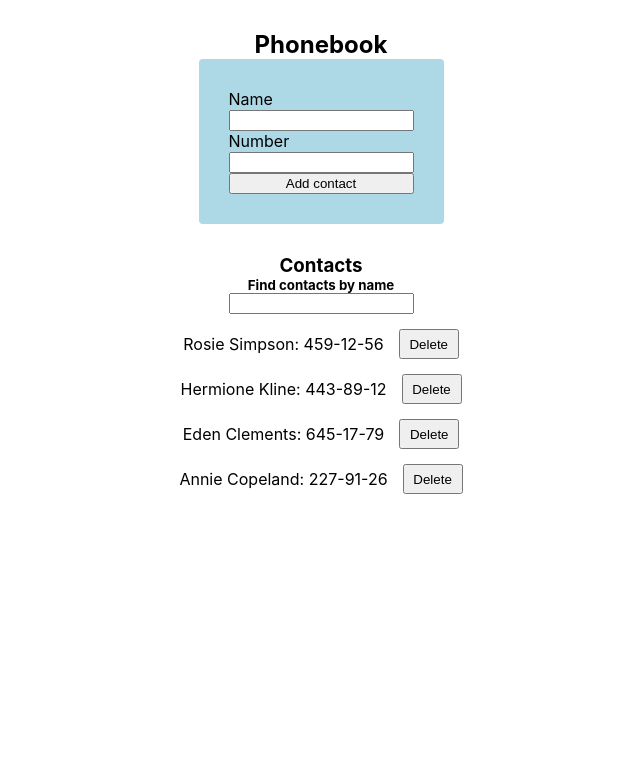
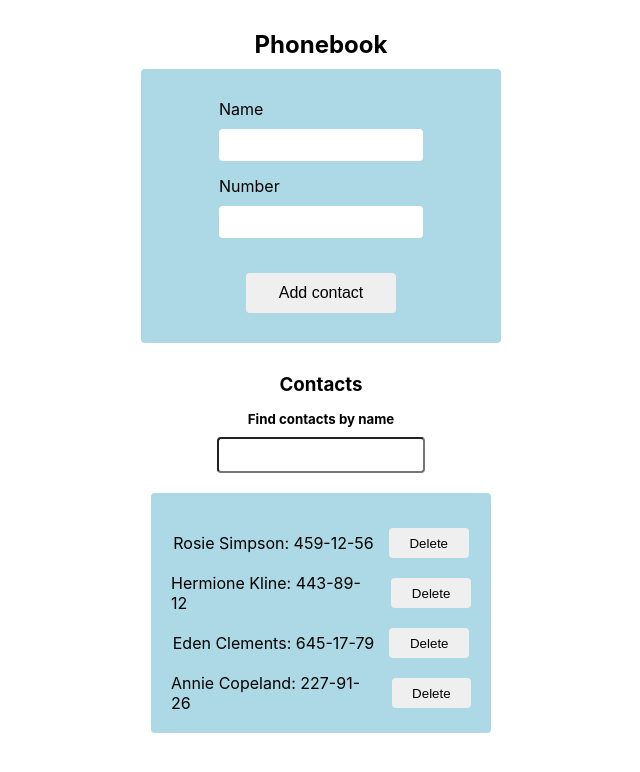
Before and after one commit to NataliiaSav/goit-react-hw-02-phonebook, a React (Create React App) app: page / in a window 1280 px wide. Shown: the top 772 px of the page, without its empty margins (319-959 px from the left). Built offline with nearby package versions, Linux system fonts and the light colour scheme.

Commit message:
add styles

```diff
--- a/src/components/ContactForm/ContactForm.jsx
+++ b/src/components/ContactForm/ContactForm.jsx
@@ -24,9 +24,9 @@ export class ContactForm extends Component {
     render() {
         return (
             <form className={css.form} onSubmit = {this.handleSubmit}>
-                <label>
-                    <p>Name</p>
-                    <input className={css.inputContact}
+                <label className = {css.label}>
+                    <p className={css.title}>Name</p>
+                    <input className={css.input}
                         value={this.state.name}
                         onChange={this.handleChange}
                         type="text"
@@ -36,10 +36,10 @@ export class ContactForm extends Component {
                         required
                     />
                 </label>
-                <label>
-                    <p>Number</p>
+                <label className = {css.label}>
+                    <p className={css.title}>Number</p>
                     <input
-                        className={css.inputContact}
+                        className={css.input}
                         value={this.state.number}
                         onChange={this.handleChange}
                         type="tel"
--- a/src/components/ContactForm/ContactForm.module.css
+++ b/src/components/ContactForm/ContactForm.module.css
@@ -1,15 +1,43 @@
 .form {
     display: flex;
     flex-direction: column;
+    justify-content: center;
+    align-items: center;
     background-color: #ADD8E6;
     padding: 30px;
     border-radius: 4px;
+    width: 300px;
+    height: auto;
+    margin-top: 10px;
 };
+.label {
+    display: flex;
+    flex-direction: column;
+   padding-bottom: 15px;
+}
+.input {
+    width: 200px;
+    height: 30px;
+    border: none;
+    border-radius: 4px;
+    margin-bottom: 15px;
+
+}
+.title  {
+   margin-bottom: 10px;
+
+}
 .btnContact {
-margin-top: 15px;
-height: 40px;
-};
-.inputContact{
-padding-top: 10px;
-padding-bottom: 15px;
+    margin-top: 20px;
+    width: 150px;
+    height: 40px;
+    border: none;
+    border-radius: 4px;
+    font-size: 16px;
+    cursor: pointer;
 }
+.btnContact:hover {
+    background-color: #77a0b8
+}
+
+;
--- a/src/components/ContactList/ContactList.jsx
+++ b/src/components/ContactList/ContactList.jsx
@@ -4,7 +4,7 @@ import css from './ContactList.module.css'
 
 export const ContactList = ({ contacts, onDeleteContact }) => {
     return (
-        <ul>
+        <ul className={css.listContainer}>
             {contacts.map(({ id, name, number }) =>
             (<li className={css.contactItem} key = {id}>
                 <p>{name}: {number}</p>
--- a/src/components/ContactList/ContactList.module.css
+++ b/src/components/ContactList/ContactList.module.css
@@ -1,3 +1,17 @@
+.listContainer {
+    display: flex;
+    flex-direction: column;
+    justify-content: center;
+    align-items: center;
+    background-color: #ADD8E6;
+    padding: 20px;
+    border-radius: 4px;
+    width: 300px;
+    height: auto;
+    margin-top: 20px;
+    margin-bottom: 20px;
+}
+
 .contactItem {
     display: flex;
     justify-content: center;
@@ -6,7 +20,14 @@
 }
 .btnDelete {
     margin-left: 15px;
-    width: 60px;
+    border: none;
+    border-radius: 4px;
+    width: 80px;
     height: 30px;
     text-align: center;
+    cursor: pointer;
 }
+.btnDelete:hover {
+    background-color: #77a0b8;
+
+}
--- a/src/components/Filter/Filter.jsx
+++ b/src/components/Filter/Filter.jsx
@@ -1,11 +1,12 @@
 import React from "react";
 import PropTypes from "prop-types";
+import css from "./Filter.module.css"
 
 export const Filter = ({value, onChange}) => {
     return (
         <>
-            <h5>Find contacts by name</h5>
-            <input type="text" value={value} onChange={onChange} />
+            <h5 className ={css.titlefilter}>Find contacts by name</h5>
+            <input className ={css.inputfilter} type="text" value={value} onChange={onChange} />
         </>
     )
 }
--- a/src/components/Filter/Filter.module.css
+++ b/src/components/Filter/Filter.module.css
@@ -0,0 +1,9 @@
+.titlefilter {
+    margin-top: 15px;
+    margin-bottom: 10px;
+}
+.inputfilter {
+    width: 200px;
+    height: 30px;
+   border-radius: 4px;
+}
```
